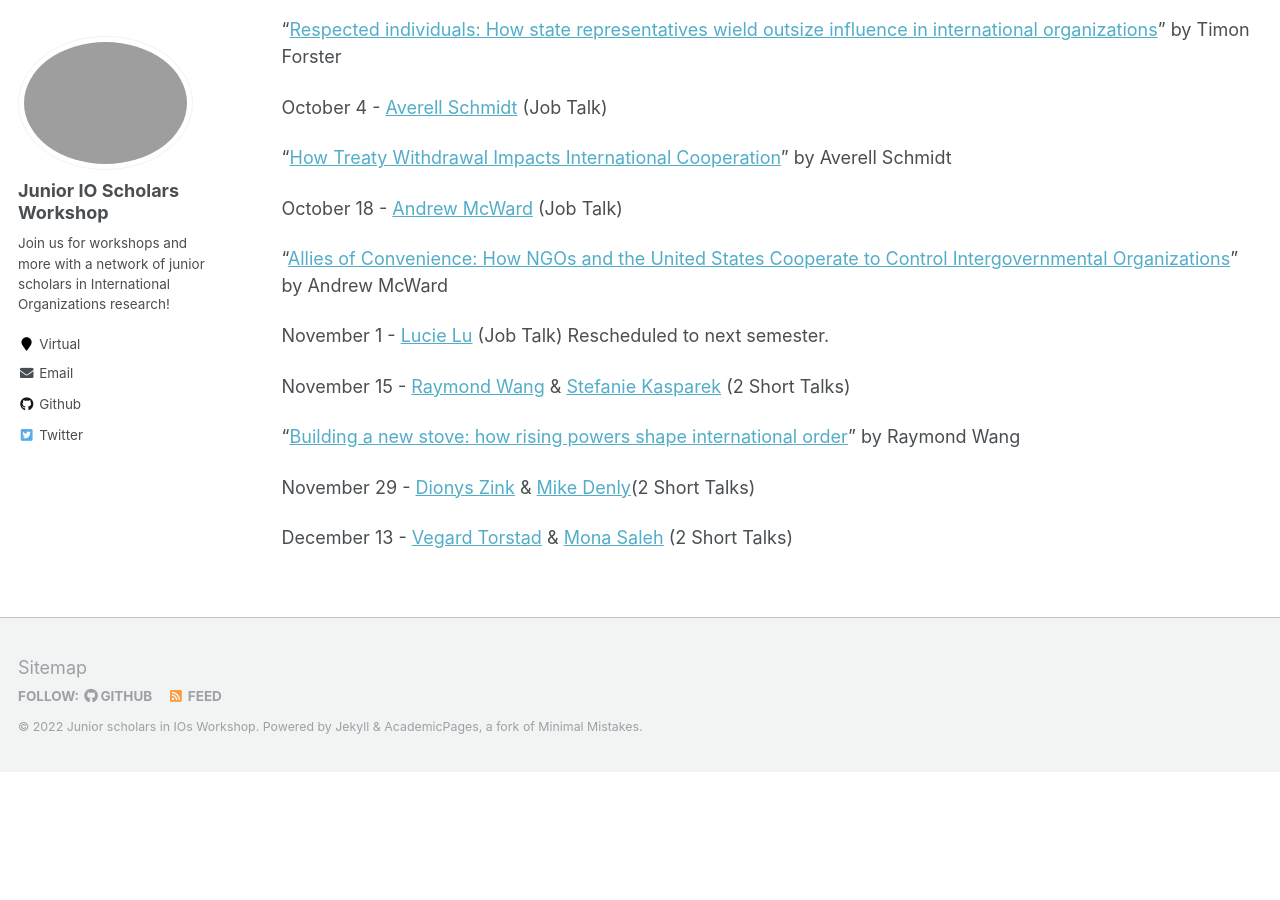
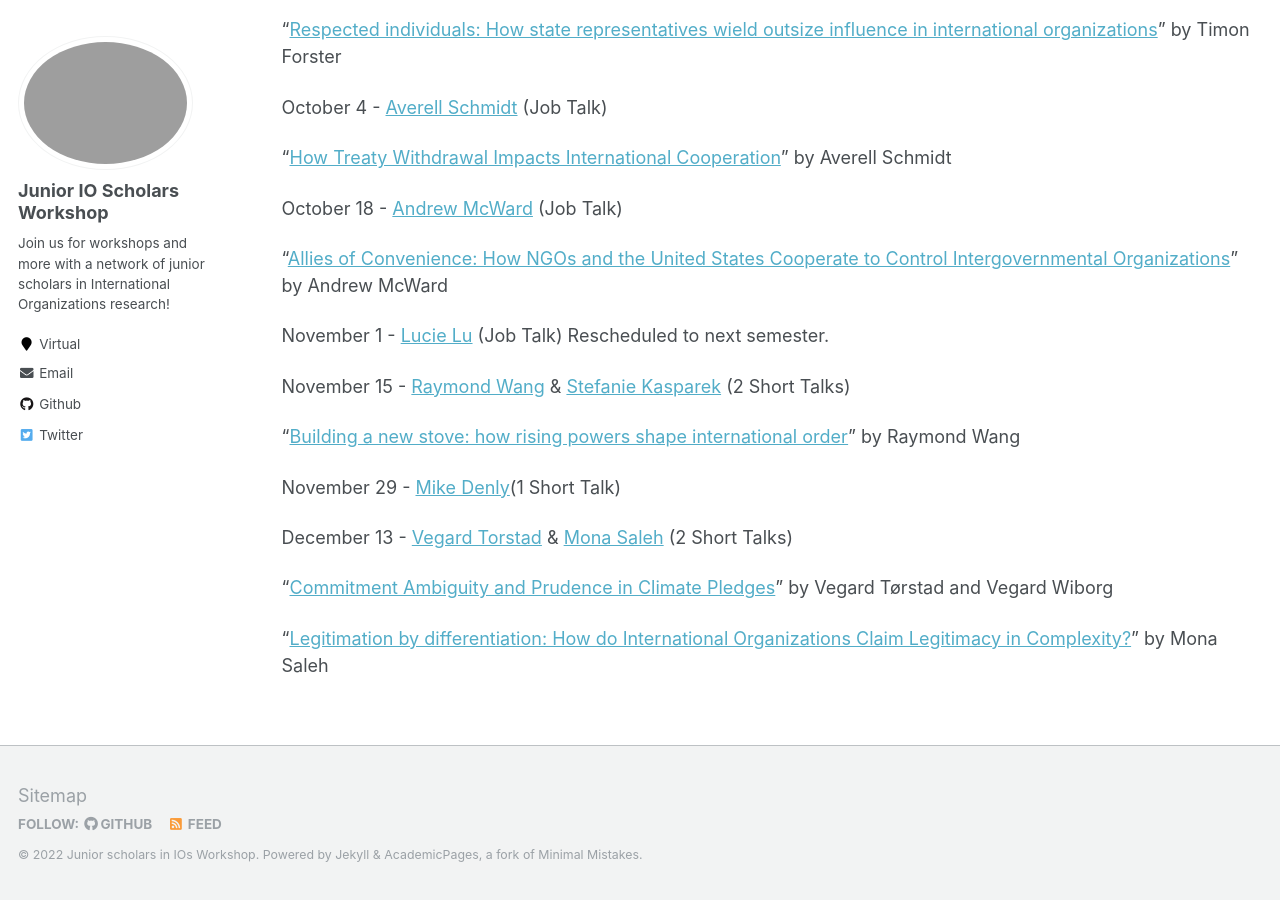
Before and after one commit to IO-workshop/IO-workshop.github.io, a Jekyll site: the page built from _pages/schedule.md, in a window 1280 px wide and 900 px high, scrolled down 531 px. Built offline with Jekyll 4.4.1, drawn with Linux system fonts in a browser that asks for light colours; before the commit the page ends 1303 px from its top, so only the background shows below that.

Commit message:
update schedule, add papers

```diff
--- a/_pages/schedule.md
+++ b/_pages/schedule.md
@@ -39,9 +39,18 @@ November 15 - [Raymond Wang](https://polisci.mit.edu/people/raymond-wang) & [Ste
 "[Building a new stove: how rising powers shape international order](https://io-workshop.github.io/files/wang_dv_chapter_io_workshop.pdf)" by Raymond Wang
 &nbsp;
 
-November 29 - [Dionys Zink](https://www.en.gsi.uni-muenchen.de/people/academic/dionys-zink/index.html) & [Mike Denly](https://mikedenly.com/)(2 Short Talks)
+November 29 - [Mike Denly](https://mikedenly.com/)(1 Short Talk)
 
 December 13 - [Vegard Torstad](http://www.vegardtorstad.com/) & [Mona Saleh](https://www.giga-hamburg.de/en/the-giga/team/saleh-mona) (2 Short Talks)
+
+"[Commitment Ambiguity and Prudence in Climate Pledges](https://io-workshop.github.io/files/torstad_wiborg_commitment-ambiguity-dec22.pdf)" by Vegard Tørstad and Vegard Wiborg
+&nbsp;
+
+"[Legitimation by differentiation: How do International Organizations Claim Legitimacy in Complexity?](https://io-workshop.github.io/files/Saleh_Mona_draft paper IO JS.pdf)" by Mona Saleh
+&nbsp;
+
+
+
 <!-- Meetings are scheduled on Mondays at noon US eastern time, unless otherwise noted. The Zoom address will be made available to participants ahead of each meeting. -->
 
 
```
Also changed, not shown: 2 other files.
